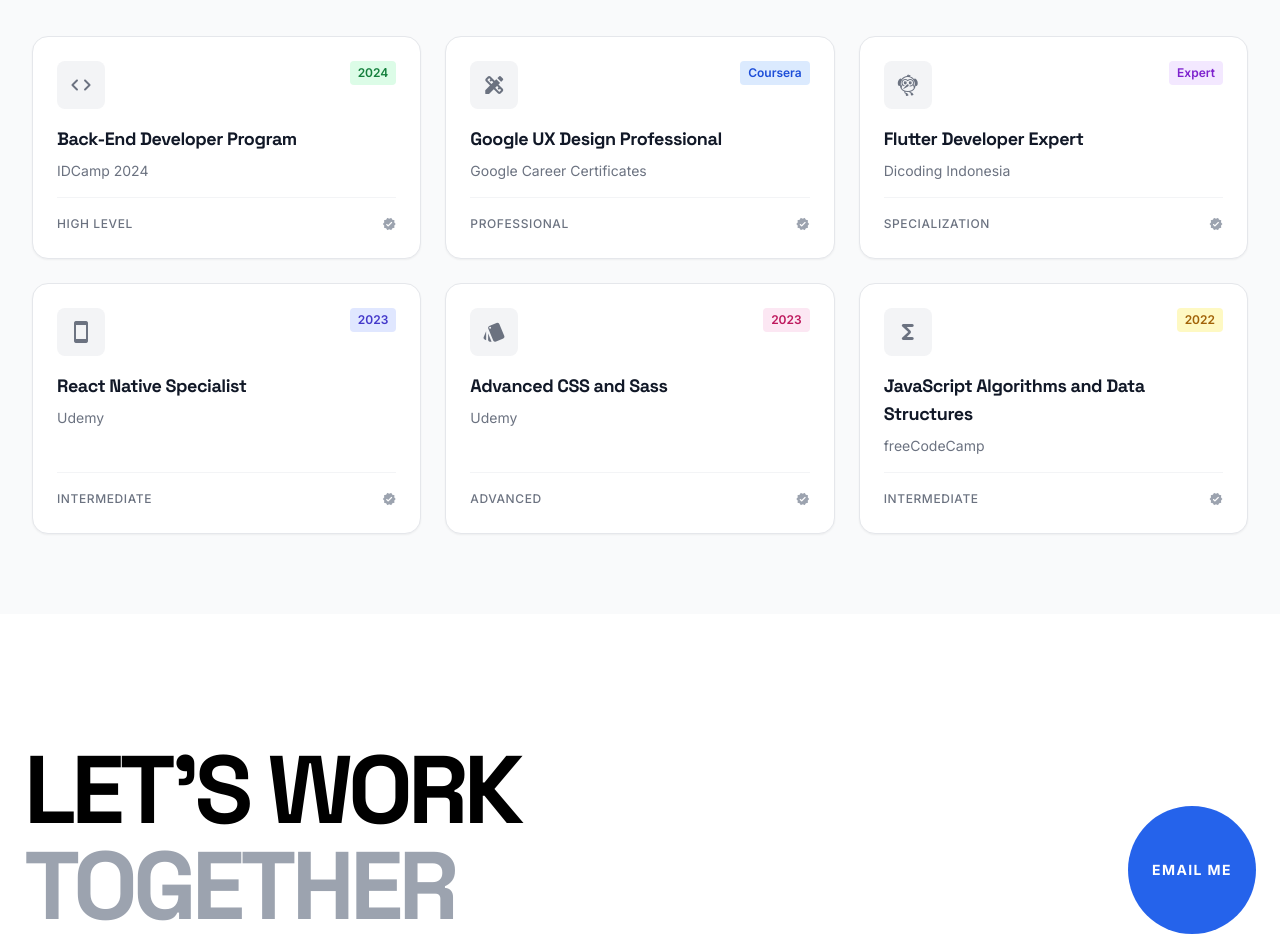
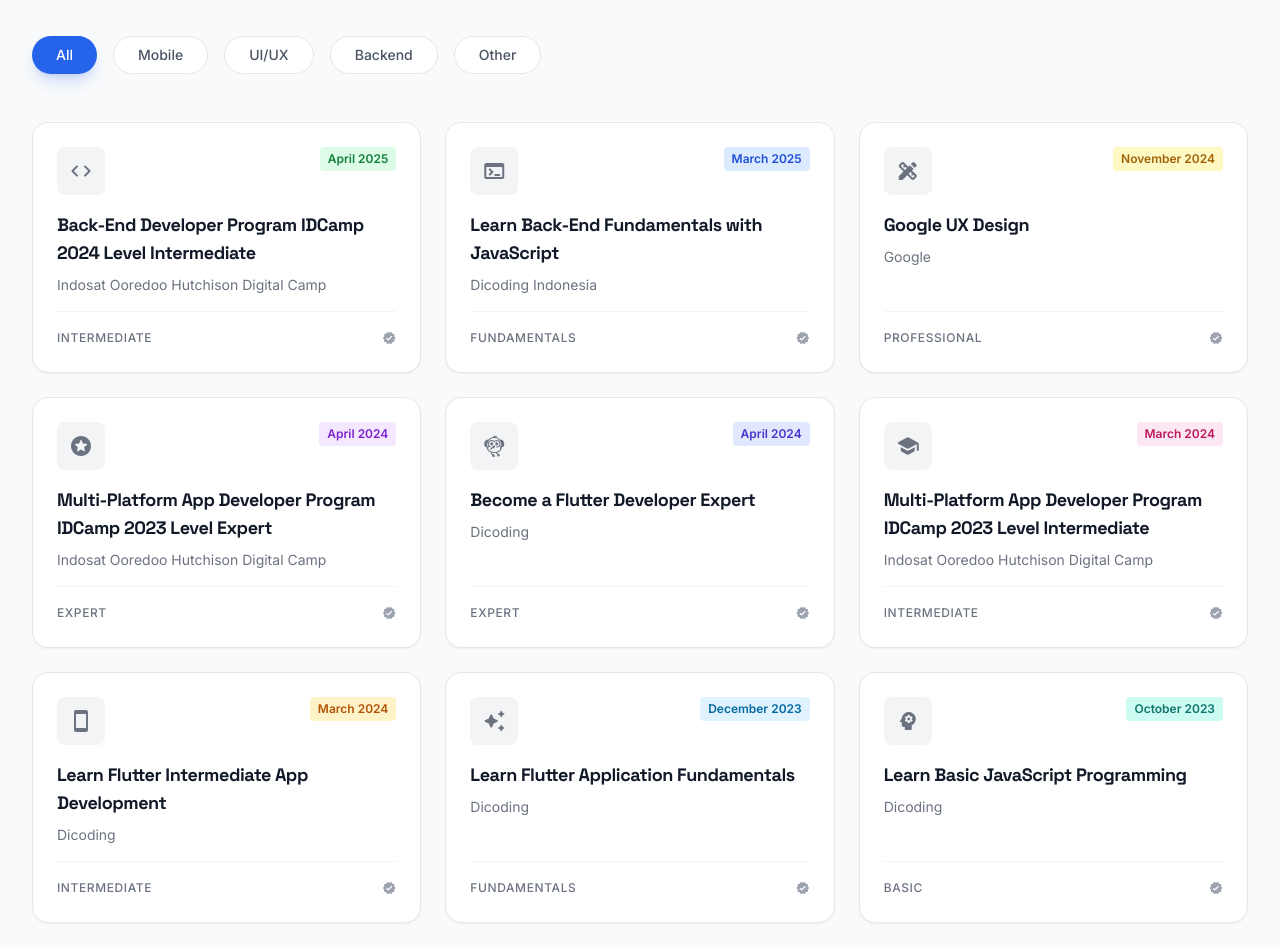
Before and after one commit to rahmatsugiarto/react_portofolio, a React (Vite) app: page /certifications in a window 1280 px wide. Shown: the part 260-1207 px from the top of the page. Built offline with nearby package versions, Linux system fonts and the light colour scheme.

Commit message:
feat: Make certification cards clickable with external links and update certification data with new fields.

```diff
--- a/src/components/sections/Certifications.jsx
+++ b/src/components/sections/Certifications.jsx
@@ -54,16 +54,30 @@
                 </div>
 
                 <div className="grid grid-cols-1 md:grid-cols-2 lg:grid-cols-3 gap-6">
-                    {displayedCerts.map((cert, index) => (
-                        <div
+                    {displayedCerts.map((cert, index) => {
+                        const CardTag = cert.link ? 'a' : 'div';
+                        const cardProps = cert.link ? {
+                            href: cert.link,
+                            target: "_blank",
+                            rel: "noopener noreferrer"
+                        } : {};
+
+                        return (
+                            <CardTag
                                 key={index}
-                            className="cert-card group bg-white dark:bg-surface-dark p-6 rounded-xl border border-gray-200 dark:border-gray-800 shadow-sm hover:border-primary/50 transition-all duration-300 hover:shadow-lg hover:shadow-primary/5 flex flex-col h-full hover:-translate-y-1"
+                                {...cardProps}
+                                className={`cert-card group bg-white dark:bg-surface-dark p-6 rounded-xl border border-gray-200 dark:border-gray-800 shadow-sm transition-all duration-300 flex flex-col h-full hover:-translate-y-1 ${cert.link ? 'hover:border-primary/50 hover:shadow-lg hover:shadow-primary/5 cursor-pointer' : ''}`}
                             >
                                 <div className="flex justify-between items-start mb-4">
                                     <div className="w-12 h-12 rounded-lg bg-gray-100 dark:bg-gray-800 flex items-center justify-center p-2">
                                         <span className="material-icons-round text-gray-500 dark:text-gray-400">{cert.icon}</span>
                                     </div>
+                                    <div className="flex items-center gap-2">
+                                        {cert.link && (
+                                            <span className="material-icons-round text-gray-400 text-xs opacity-0 group-hover:opacity-100 transition-opacity">open_in_new</span>
+                                        )}
                                         <span className={`px-2 py-1 ${cert.colorClass} text-xs font-semibold rounded`}>{cert.year}</span>
+                                    </div>
                                 </div>
                                 <h3 className="text-lg font-bold text-gray-900 dark:text-white mb-2 group-hover:text-primary transition-colors">{cert.title}</h3>
                                 <p className="text-sm text-gray-500 dark:text-gray-400 mb-4">{cert.issuer}</p>
@@ -71,8 +85,9 @@
                                     <span className="text-xs font-medium text-gray-500 uppercase tracking-wider">{cert.level}</span>
                                     <span className="material-icons-round text-gray-400 text-sm group-hover:text-primary">verified</span>
                                 </div>
-                        </div>
-                    ))}
+                            </CardTag>
+                        );
+                    })}
                 </div>
 
                 <div className="mt-8 text-center md:hidden">
--- a/src/data/certifications.js
+++ b/src/data/certifications.js
@@ -1,51 +1,203 @@
 
 export const certifications = [
     {
-        title: 'Back-End Developer Program',
-        issuer: 'IDCamp 2024',
-        year: '2024',
-        level: 'High Level',
+        title: 'Back-End Developer Program IDCamp 2024 Level Intermediate',
+        issuer: 'Indosat Ooredoo Hutchison Digital Camp',
+        year: 'April 2025',
+        level: 'Intermediate',
         icon: 'code',
-        colorClass: 'bg-green-100 dark:bg-green-900/30 text-green-700 dark:text-green-400'
+        colorClass: 'bg-green-100 dark:bg-green-900/30 text-green-700 dark:text-green-400',
+        link: 'https://drive.google.com/file/d/1gYgFnViDkBXtleB735OLxb9lwi8bKO-c/edit',
+        categories: ['Backend']
     },
     {
-        title: 'Google UX Design Professional',
-        issuer: 'Google Career Certificates',
-        year: 'Coursera',
+        title: 'Learn Back-End Fundamentals with JavaScript',
+        issuer: 'Dicoding Indonesia',
+        year: 'March 2025',
+        level: 'Fundamentals',
+        icon: 'terminal',
+        colorClass: 'bg-blue-100 dark:bg-blue-900/30 text-blue-700 dark:text-blue-400',
+        link: 'https://www.dicoding.com/certificates/GRX53ML0KZ0M',
+        categories: ['Backend', 'Other']
+    },
+    {
+        title: 'Google UX Design',
+        issuer: 'Google',
+        year: 'November 2024',
         level: 'Professional',
         icon: 'design_services',
-        colorClass: 'bg-blue-100 dark:bg-blue-900/30 text-blue-700 dark:text-blue-400'
+        colorClass: 'bg-yellow-100 dark:bg-yellow-900/30 text-yellow-700 dark:text-yellow-400',
+        link: 'https://www.coursera.org/account/accomplishments/specialization/H7SQ41MPSL60',
+        categories: ['UI/UX']
     },
     {
-        title: 'Flutter Developer Expert',
-        issuer: 'Dicoding Indonesia',
-        year: 'Expert',
-        level: 'Specialization',
-        icon: 'flutter_dash',
-        colorClass: 'bg-purple-100 dark:bg-purple-900/30 text-purple-700 dark:text-purple-400'
+        title: 'Multi-Platform App Developer Program IDCamp 2023 Level Expert',
+        issuer: 'Indosat Ooredoo Hutchison Digital Camp',
+        year: 'April 2024',
+        level: 'Expert',
+        icon: 'stars',
+        colorClass: 'bg-purple-100 dark:bg-purple-900/30 text-purple-700 dark:text-purple-400',
+        link: 'https://drive.google.com/file/d/1EaSATZy_jkjPm7wR566vdJN7zLaCQVkG/edit',
+        categories: ['Mobile']
     },
     {
-        title: 'React Native Specialist',
-        issuer: 'Udemy',
-        year: '2023',
+        title: 'Become a Flutter Developer Expert',
+        issuer: 'Dicoding',
+        year: 'April 2024',
+        level: 'Expert',
+        icon: 'flutter_dash',
+        colorClass: 'bg-indigo-100 dark:bg-indigo-900/30 text-indigo-700 dark:text-indigo-400',
+        link: 'https://www.dicoding.com/certificates/RVZKR9G64PD5',
+        categories: ['Mobile']
+    },
+    {
+        title: 'Multi-Platform App Developer Program IDCamp 2023 Level Intermediate',
+        issuer: 'Indosat Ooredoo Hutchison Digital Camp',
+        year: 'March 2024',
+        level: 'Intermediate',
+        icon: 'school',
+        colorClass: 'bg-pink-100 dark:bg-pink-900/30 text-pink-700 dark:text-pink-400',
+        link: 'https://drive.google.com/file/d/1Yvwh3b8YtPA4CfJnRwCGJla66x-6oXt1/edit',
+        categories: ['Mobile']
+    },
+    {
+        title: 'Learn Flutter Intermediate App Development',
+        issuer: 'Dicoding',
+        year: 'March 2024',
         level: 'Intermediate',
         icon: 'smartphone',
-        colorClass: 'bg-indigo-100 dark:bg-indigo-900/30 text-indigo-700 dark:text-indigo-400'
+        colorClass: 'bg-amber-100 dark:bg-amber-900/30 text-amber-700 dark:text-amber-400',
+        link: 'https://www.dicoding.com/certificates/GRX5Q8R6KZ0M',
+        categories: ['Mobile']
     },
     {
-        title: 'Advanced CSS and Sass',
-        issuer: 'Udemy',
-        year: '2023',
-        level: 'Advanced',
-        icon: 'style',
-        colorClass: 'bg-pink-100 dark:bg-pink-900/30 text-pink-700 dark:text-pink-400'
+        title: 'Learn Flutter Application Fundamentals',
+        issuer: 'Dicoding',
+        year: 'December 2023',
+        level: 'Fundamentals',
+        icon: 'auto_awesome',
+        colorClass: 'bg-sky-100 dark:bg-sky-900/30 text-sky-700 dark:text-sky-400',
+        link: 'https://www.dicoding.com/certificates/6RPNV6KMQZ2M',
+        categories: ['Mobile']
     },
     {
-        title: 'JavaScript Algorithms and Data Structures',
-        issuer: 'freeCodeCamp',
-        year: '2022',
+        title: 'Learn Basic JavaScript Programming',
+        issuer: 'Dicoding',
+        year: 'October 2023',
+        level: 'Basic',
+        icon: 'psychology',
+        colorClass: 'bg-teal-100 dark:bg-teal-900/30 text-teal-700 dark:text-teal-400',
+        link: 'https://www.dicoding.com/certificates/53XEQO030XRN',
+        categories: ['Other']
+    },
+    {
+        title: 'Learn to Build Back-End Applications for Beginners',
+        issuer: 'Dicoding',
+        year: 'October 2023',
+        level: 'Beginner',
+        icon: 'storage',
+        colorClass: 'bg-slate-100 dark:bg-slate-900/30 text-slate-700 dark:text-slate-400',
+        link: 'https://www.dicoding.com/certificates/4EXG78JOEPRL',
+        categories: ['Backend']
+    },
+    {
+        title: 'Cloud Practitioner Essentials (Learn AWS Cloud Basics)',
+        issuer: 'Dicoding',
+        year: 'October 2023',
+        level: 'Essentials',
+        icon: 'cloud',
+        colorClass: 'bg-blue-100 dark:bg-blue-900/30 text-blue-700 dark:text-blue-400',
+        link: 'https://www.dicoding.com/certificates/QLZ9V24E9X5D',
+        categories: ['Backend', 'Other']
+    },
+    {
+        title: 'Learn Intermediate Android Application Development',
+        issuer: 'Dicoding',
+        year: 'November 2022',
         level: 'Intermediate',
-        icon: 'functions',
-        colorClass: 'bg-yellow-100 dark:bg-yellow-900/30 text-yellow-700 dark:text-yellow-400'
+        icon: 'android',
+        colorClass: 'bg-green-100 dark:bg-green-900/30 text-green-700 dark:text-green-400',
+        link: 'https://www.dicoding.com/certificates/1RXYO6WL1PVM',
+        categories: ['Mobile']
+    },
+    {
+        title: 'Learn to Make Flutter Apps for Beginners',
+        issuer: 'Dicoding',
+        year: 'June 2022',
+        level: 'Beginner',
+        icon: 'layers',
+        colorClass: 'bg-purple-100 dark:bg-purple-900/30 text-purple-700 dark:text-purple-400',
+        link: 'https://www.dicoding.com/certificates/07Z68G3KJXQR',
+        categories: ['Mobile']
+    },
+    {
+        title: 'Getting Started Programming With Dart',
+        issuer: 'Dicoding',
+        year: 'May 2022',
+        level: 'Basic',
+        icon: 'code',
+        colorClass: 'bg-indigo-100 dark:bg-indigo-900/30 text-indigo-700 dark:text-indigo-400',
+        link: 'https://www.dicoding.com/certificates/2VX361W1VXYQ',
+        categories: ['Mobile']
+    },
+    {
+        title: 'Modern Food Recipes App - Android Development with Kotlin',
+        issuer: 'Udemy',
+        year: 'April 2022',
+        level: 'Intermediate',
+        icon: 'restaurant',
+        colorClass: 'bg-rose-100 dark:bg-rose-900/30 text-rose-700 dark:text-rose-400',
+        link: 'https://www.udemy.com/certificate/UC-6c20890a-0c30-44e4-9ccb-42d19dddea62/',
+        categories: ['Mobile']
+    },
+    {
+        title: 'UI/UX Design Mastery (Gold)',
+        issuer: 'Skilvul',
+        year: 'March 2022',
+        level: 'Mastery',
+        icon: 'diamond',
+        colorClass: 'bg-amber-100 dark:bg-amber-900/30 text-amber-700 dark:text-amber-400',
+        link: 'https://badgr.com/public/assertions/f2aFwqwtRvO7ow-94yORIw?identity__email=sugiartorahmat187@gmail.com',
+        categories: ['UI/UX']
+    },
+    {
+        title: 'Learn to Make Android Apps for Beginners',
+        issuer: 'Dicoding',
+        year: 'February 2022',
+        level: 'Beginner',
+        icon: 'android',
+        colorClass: 'bg-cyan-100 dark:bg-cyan-900/30 text-cyan-700 dark:text-cyan-400',
+        link: 'https://www.dicoding.com/certificates/JMZV2RW6RZN9',
+        categories: ['Mobile']
+    },
+    {
+        title: 'Learn SOLID Programming Principles',
+        issuer: 'Dicoding',
+        year: 'January 2022',
+        level: 'Principles',
+        icon: 'architecture',
+        colorClass: 'bg-violet-100 dark:bg-violet-900/30 text-violet-700 dark:text-violet-400',
+        link: 'https://www.dicoding.com/certificates/JMZV28KYOZN9',
+        categories: ['Other']
+    },
+    {
+        title: 'Get Started Programming With Kotlin',
+        issuer: 'Dicoding',
+        year: 'October 2021',
+        level: 'Basic',
+        icon: 'code',
+        colorClass: 'bg-emerald-100 dark:bg-emerald-900/30 text-emerald-700 dark:text-emerald-400',
+        link: 'https://www.dicoding.com/certificates/ERZR4L1EOZYV',
+        categories: ['Mobile']
+    },
+    {
+        title: 'Learn Android Application Fundamentals',
+        issuer: 'Dicoding',
+        year: 'December 2021',
+        level: 'Fundamentals',
+        icon: 'school',
+        colorClass: 'bg-indigo-100 dark:bg-indigo-900/30 text-indigo-700 dark:text-indigo-400',
+        link: 'https://www.dicoding.com/certificates/JMZV281KQZN9',
+        categories: ['Mobile']
     }
 ];
--- a/src/pages/CertificationsPage.jsx
+++ b/src/pages/CertificationsPage.jsx
@@ -1,13 +1,18 @@
-
-import React from 'react';
+import React, { useState, useMemo } from 'react';
 import { useNavigate } from 'react-router-dom';
 import { certifications } from '../data/certifications';
 import Magnetic from '../components/ui/Magnetic';
 
 const CertificationsPage = () => {
     const navigate = useNavigate();
+    const [activeFilter, setActiveFilter] = useState('All');
 
+    const filters = ['All', 'Mobile', 'UI/UX', 'Backend', 'Other'];
 
+    const filteredCertifications = useMemo(() => {
+        if (activeFilter === 'All') return certifications;
+        return certifications.filter(cert => cert.categories && cert.categories.includes(activeFilter));
+    }, [activeFilter]);
 
     return (
         <div className="pt-32 pb-20 min-h-screen bg-gray-50 dark:bg-background-dark">
@@ -36,17 +41,47 @@
                     </Magnetic>
                 </div>
 
+                <div className="flex flex-wrap gap-4 mb-12">
+                    {filters.map((filter) => (
+                        <button
+                            key={filter}
+                            onClick={() => setActiveFilter(filter)}
+                            className={`px-6 py-2 rounded-full text-sm font-medium transition-all ${
+                                activeFilter === filter
+                                    ? 'bg-primary text-white shadow-lg shadow-primary/20'
+                                    : 'bg-white dark:bg-surface-dark text-gray-600 dark:text-gray-400 border border-gray-200 dark:border-gray-800 hover:border-primary/50'
+                            }`}
+                        >
+                            {filter}
+                        </button>
+                    ))}
+                </div>
+
                 <div className="grid grid-cols-1 md:grid-cols-2 lg:grid-cols-3 gap-6">
-                    {certifications.map((cert, index) => (
-                        <div
+                    {filteredCertifications.map((cert, index) => {
+                        const CardTag = cert.link ? 'a' : 'div';
+                        const cardProps = cert.link ? {
+                            href: cert.link,
+                            target: "_blank",
+                            rel: "noopener noreferrer"
+                        } : {};
+
+                        return (
+                            <CardTag
                                 key={index}
-                            className="cert-card group bg-white dark:bg-surface-dark p-6 rounded-xl border border-gray-200 dark:border-gray-800 shadow-sm hover:border-primary/50 transition-all duration-300 hover:shadow-lg hover:shadow-primary/5 flex flex-col h-full hover:-translate-y-1"
+                                {...cardProps}
+                                className={`cert-card group bg-white dark:bg-surface-dark p-6 rounded-xl border border-gray-200 dark:border-gray-800 shadow-sm transition-all duration-300 flex flex-col h-full hover:-translate-y-1 ${cert.link ? 'hover:border-primary/50 hover:shadow-lg hover:shadow-primary/5 cursor-pointer' : ''}`}
                             >
                                 <div className="flex justify-between items-start mb-4">
                                     <div className="w-12 h-12 rounded-lg bg-gray-100 dark:bg-gray-800 flex items-center justify-center p-2">
                                         <span className="material-icons-round text-gray-500 dark:text-gray-400">{cert.icon}</span>
                                     </div>
+                                    <div className="flex items-center gap-2">
+                                        {cert.link && (
+                                            <span className="material-icons-round text-gray-400 text-xs opacity-0 group-hover:opacity-100 transition-opacity">open_in_new</span>
+                                        )}
                                         <span className={`px-2 py-1 ${cert.colorClass} text-xs font-semibold rounded`}>{cert.year}</span>
+                                    </div>
                                 </div>
                                 <h3 className="text-lg font-bold text-gray-900 dark:text-white mb-2 group-hover:text-primary transition-colors">{cert.title}</h3>
                                 <p className="text-sm text-gray-500 dark:text-gray-400 mb-4">{cert.issuer}</p>
@@ -54,8 +89,9 @@
                                     <span className="text-xs font-medium text-gray-500 uppercase tracking-wider">{cert.level}</span>
                                     <span className="material-icons-round text-gray-400 text-sm group-hover:text-primary">verified</span>
                                 </div>
-                        </div>
-                    ))}
+                            </CardTag>
+                        );
+                    })}
                 </div>
             </div>
         </div>
```
Lines whose indentation alone changed are shown as unchanged.
